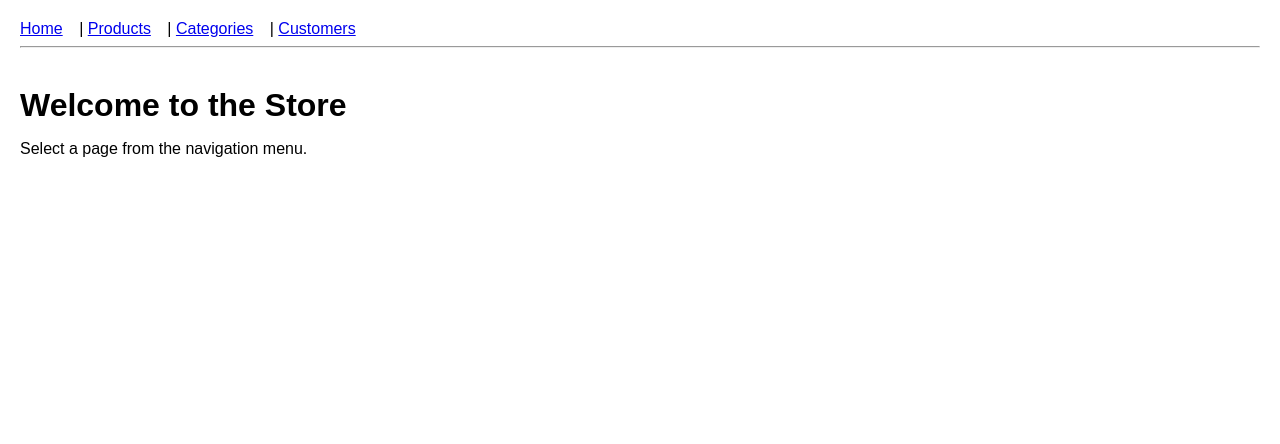
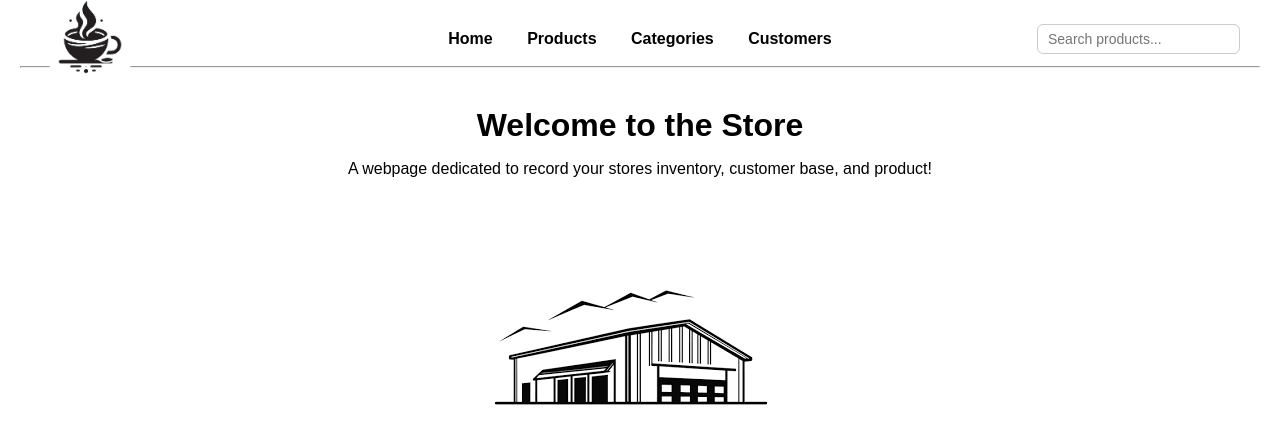
Before and after one commit to bhui110/Project_01, a Flask app: page / in a window 1280 px wide. Shown: the top 444 px of the page. Run offline with Flask 3, Linux system fonts and the light colour scheme.

Commit message:
updated webpage css to look more appealing (tables, images, hover, etc.)

```diff
--- a/app.py
+++ b/app.py
@@ -1,5 +1,5 @@
 from pathlib import Path
-from flask import Flask, render_template
+from flask import Flask, render_template, request
 from db import db
 from models import Product, Category, Customer
 from sqlalchemy import select
--- /dev/null
+++ b/static/base.css
@@ -0,0 +1,86 @@
+body {
+    font-family: Arial, sans-serif;
+    margin: 20px;
+}
+
+h1 {
+    margin-bottom: 10px;
+}
+
+a {
+    text-decoration: none;
+}
+
+table {
+    width: 100%;
+    border-collapse: collapse;
+    margin-top: 12px;
+}
+
+th, td {
+    padding: 8px 12px;
+    border-bottom: 1px solid #ddd;
+    text-align: left;
+}
+
+th {
+    font-size: 18px;
+}
+
+tr:hover {
+    background-color: #f5f5f5;
+}
+
+.header {
+    display: flex;
+    align-items: center;
+    justify-content: center;
+    position: relative;
+    padding: 10px 20px;
+}
+
+.logo {
+    position: absolute;
+    left: 20px;
+    top: 50%;
+    transform: translateY(-50%);
+}
+
+.logo img {
+    height: 100px;
+    width: auto;
+    object-fit: cover;
+    border-radius: 50%;
+}
+
+.content {
+    padding-top: 10px;
+}
+
+.nav a {
+    display: inline-block;
+    margin: 0 15px;
+    font-weight: bold;
+    color: black;
+    transition: transform 0.15s ease-in-out;
+}
+
+.nav a:hover {
+    transform: scale(1.025);
+}
+
+.search-bar {
+    position: absolute;
+    right: 20px;
+    top: 50%;
+    transform: translateY(-50%);
+    display: flex;
+    align-items: center;
+}
+
+.search-bar input {
+    padding: 6px 10px;
+    border-radius: 6px;
+    border: 1px solid #ccc;
+    font-size: 14px;
+}
--- /dev/null
+++ b/static/home.css
@@ -0,0 +1,11 @@
+#introduction {
+    text-align:center;
+}
+
+.warehouse {
+    margin-top: 80px;
+    width: 300px;
+    display: block;
+    margin-left: auto;
+    margin-right: auto;
+}
--- a/static/style.css
+++ /dev/null
@@ -1,16 +0,0 @@
-body {
-    font-family: Arial, sans-serif;
-    margin: 20px;
-}
-
-nav a {
-    margin-right: 12px;
-}
-
-.content {
-    padding-top: 10px;
-}
-
-h1 {
-    margin-bottom: 10px;
-}
--- a/templates/base.html
+++ b/templates/base.html
@@ -1,18 +1,30 @@
 <!DOCTYPE html>
 <html lang="en">
+
 <head>
     <meta charset="UTF-8">
     <title>{{ title if title else "Store" }}</title>
-    <link rel="stylesheet" href="{{ url_for('static', filename='style.css') }}">
+    <link rel="stylesheet" href="{{ url_for('static', filename='base.css') }}">
 </head>
+
 <body>
 
-<nav>
-    <a href="{{ url_for('home') }}">Home</a> |
-    <a href="{{ url_for('products') }}">Products</a> |
-    <a href="{{ url_for('categories') }}">Categories</a> |
+    <header class="header">
+        <div class="logo">
+            <img src="{{ url_for('static', filename='logo.png') }}" alt="Store Logo">
+        </div>
+
+        <nav class="nav">
+            <a href="{{ url_for('home') }}">Home</a>
+            <a href="{{ url_for('products') }}">Products</a>
+            <a href="{{ url_for('categories') }}">Categories</a>
             <a href="{{ url_for('customers') }}">Customers</a>
         </nav>
+
+        <form class="search-bar">
+            <input placeholder="Search products...">
+        </form>
+    </header>
 
     <hr>
 
@@ -21,4 +33,5 @@
     </div>
 
 </body>
+
 </html>
--- a/templates/customers.html
+++ b/templates/customers.html
@@ -9,7 +9,6 @@
             <a href="{{ url_for('customer_detail', id=c.id) }}">
                 {{ c.name }}
             </a>
-            — {{ c.phone }}
         </li>
     {% endfor %}
 </ul>
--- a/templates/home.html
+++ b/templates/home.html
@@ -1,5 +1,11 @@
 {% extends "base.html" %}
 {% block content %}
-<h1>Welcome to the Store</h1>
-<p>Select a page from the navigation menu.</p>
+<link rel="stylesheet" href="{{ url_for('static', filename='home.css') }}">
+<div id="introduction">
+    <h1>Welcome to the Store</h1>
+    <p>A webpage dedicated to record your stores inventory, customer base, and product!</p>
+</div>
+<div class="warehouse">
+    <img src="{{ url_for('static', filename='warehouse.png') }}" alt="Warehouse Logo">
+</div>
 {% endblock %}
```
Also changed, not shown: templates/categories.html (+16 -8 lines), templates/category_detail.html (+12 -3 lines), templates/products.html (+21 -11 lines), static/logo.png (added), static/warehouse.png (added). Lines whose indentation alone changed are shown as unchanged.
